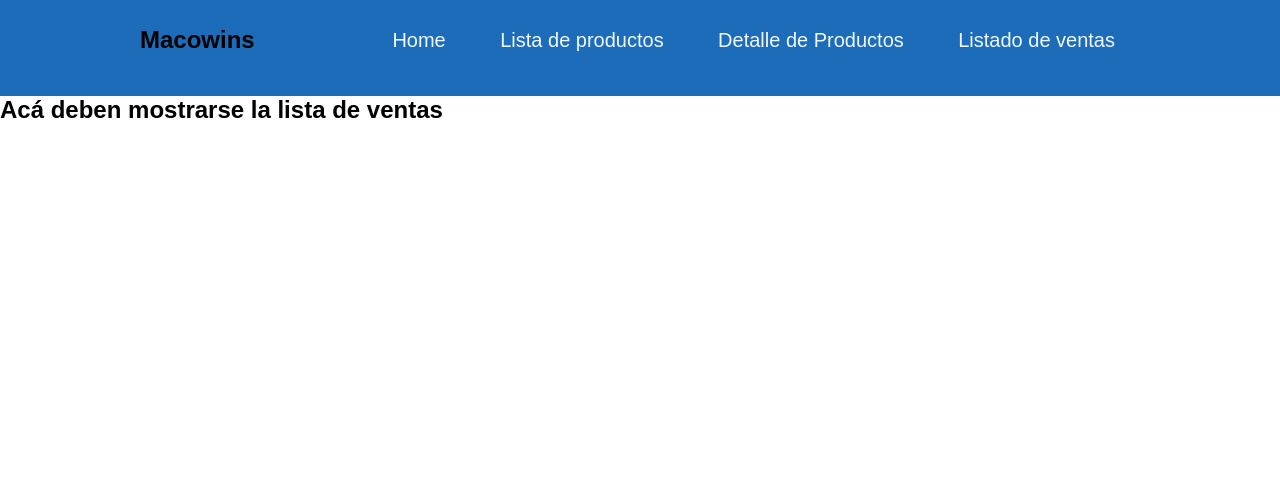
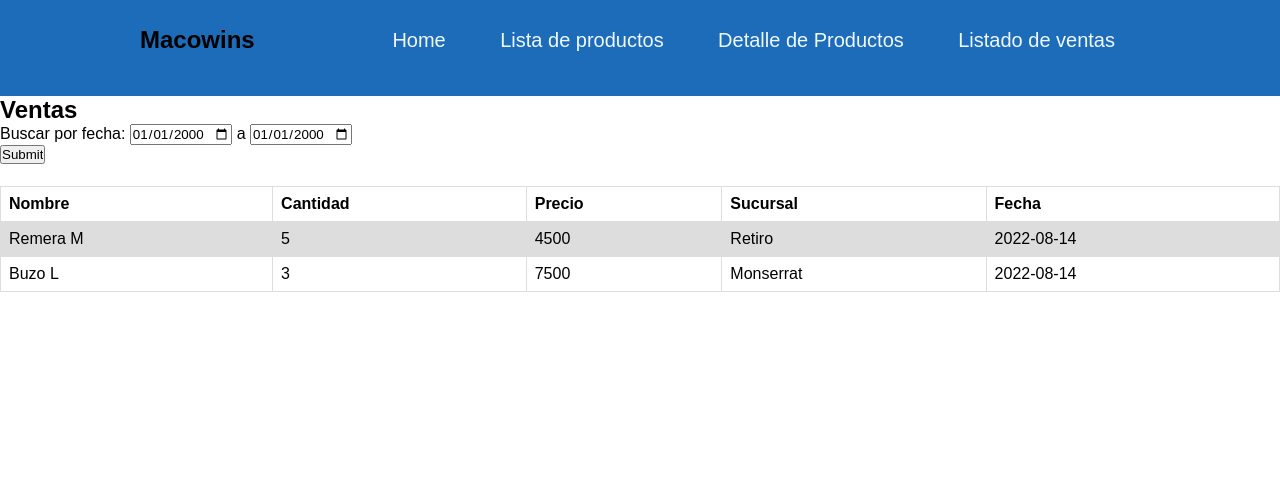
Before and after one commit to sebastian-tapia/Capacitar_para_Despegar-1, a Flask app: page /listadodeventas in a window 1280 px wide. Shown: the top 491 px of the page. Run offline with Flask 2, Linux system fonts and the light colour scheme.

Commit message:
agregando revisiones de TP

```diff
--- a/TP/app.py
+++ b/TP/app.py
@@ -16,6 +16,9 @@ def resultado():
     r = local_retiro.buscar(busqueda)
     return render_template("resultado.html", r=r)
 
+
+
+
 @app.get("/listadodeproductos")
 def listado_productos():
     p = local_retiro.ver_productos()
@@ -29,4 +32,5 @@ def detalle():
 
 @app.get("/listadodeventas")
 def ventas():
+    # lista_de_ventas = local_retiro.ventas()
     return render_template("listadodeventas.html")
--- a/TP/local.py
+++ b/TP/local.py
@@ -250,3 +250,7 @@ local_retiro.registrar_producto(pantalon_m)
 local_retiro.registrar_producto(buzo_m)
 local_retiro.recargar_stock(100,100)
 local_retiro.recargar_stock(1098,100)
+local_retiro.recargar_stock(99,100)
+local_retiro.realizar_compra(100,50)
+local_retiro.realizar_compra(1098,10)
+local_retiro.realizar_compra(99,10)
--- a/TP/static/style.css
+++ b/TP/static/style.css
@@ -83,16 +83,18 @@ main {
     flex-direction: row;
     justify-content: space-around;
 }
-.productos-con-stock {
+.productos-con-stock, .productos-sin-stock {
     color: rgb(8, 16, 8);
     margin: 10px;
     display: inline-block;
+    border-style: outset;
+    border-width: 5px;
+    border-color: white;
+    border-radius: 7px;
 }
 
 .productos-sin-stock {
-    margin: 10px;
     color: rgb(174, 165, 165);
-    display: inline-block;
 }
 
 footer {
@@ -104,3 +106,32 @@ footer {
     align-items: center;
     background-color: rgb(29, 108, 186);
 }
+
+.ventas {
+    border-style: outset;
+    border-width: 5px;
+    border-color: white;
+}
+
+.comienzo {
+    display: inline-block;
+    justify-items: center;
+}
+
+th, td{
+    border: 1px solid #dddddd;
+    text-align: left;
+    padding: 8px;
+}
+
+tr:nth-child(even){
+    background-color: #dddddd;
+}
+
+.tabla{
+    border-collapse: collapse;
+    margin-top: 22px;
+}
+
+/* #FFFFFF
+    #DFEBD3 */
--- a/TP/templates/detalledeproducto.html
+++ b/TP/templates/detalledeproducto.html
@@ -9,6 +9,7 @@
 <div class="productos">
         {% if prod.stock != 0 %}
             <div class="productos-con-stock">
+                <img src="{{ url_for('static', filename='remera.jpeg') }}" alt=""> <br>
                 <span>Código: </span>{{ prod.codigo }} <br>
                 <span>Nombre: </span>{{ prod.nombre }} <br>
                 <span>Categorías: </span>{{ prod.categorias }} <br>
--- a/TP/templates/listadodeproductos.html
+++ b/TP/templates/listadodeproductos.html
@@ -6,6 +6,7 @@
     {% for prod in p %}
         {% if prod.stock != 0 %}
             <div class="productos-con-stock">
+                <img src="{{ url_for('static', filename='remera.jpeg') }}" alt=""> <br>
                 <span>Nombre: </span>{{ prod.nombre }} <br>
                 <span>Categorías: </span>{{ prod.categorias }} <br>
                 <span>Precio: $</span>{{ prod.precio }} <br>
--- a/TP/templates/listadodeventas.html
+++ b/TP/templates/listadodeventas.html
@@ -2,6 +2,52 @@
 
 {% block main %}
 
-<h2>Acá deben mostrarse la lista de ventas</h2>
+<h2>Ventas</h2>
+
+<label class="fitro-fecha" for="start">Buscar por fecha:</label>
+
+<input type="date" class="comienzo" name="trip-start" value="2000-01-01" min="2018-01-01" max="2022-12-31">
+
+<span>a</span>
+
+<input type="date" class="final" name="trip-start"value="2000-01-01"min="2018-01-01" max="2022-12-31"> <br>
+<input type="submit" name="Buscar">
+
+
+
+<table class="tabla" style="width: 100%;">
+    <tr>
+        <th>Nombre</th>
+        <th>Cantidad</th>
+        <th>Precio</th>
+        <th>Sucursal</th>
+        <th>Fecha</th>
+    </tr>
+
+    <tr class="data">
+        <td>Remera M</td>
+        <td>5</td>
+        <td>4500</td>
+        <td>Retiro</td>
+        <td>2022-08-14</td>
+    </tr>
+
+    <tr>
+        <td>Buzo L</td>
+        <td>3</td>
+        <td>7500</td>
+        <td>Monserrat</td>
+        <td>2022-08-14</td>
+    </tr>
+
+
+</table>
+
+
+
+
+
+
+
 
 {% endblock %}
```
Also changed, not shown: TP/apuntes.txt (added, +7 -0 lines), TP/static/lupita.svg (renamed from TP/img/lupita.svg), TP/static/remera.jpeg (added).
